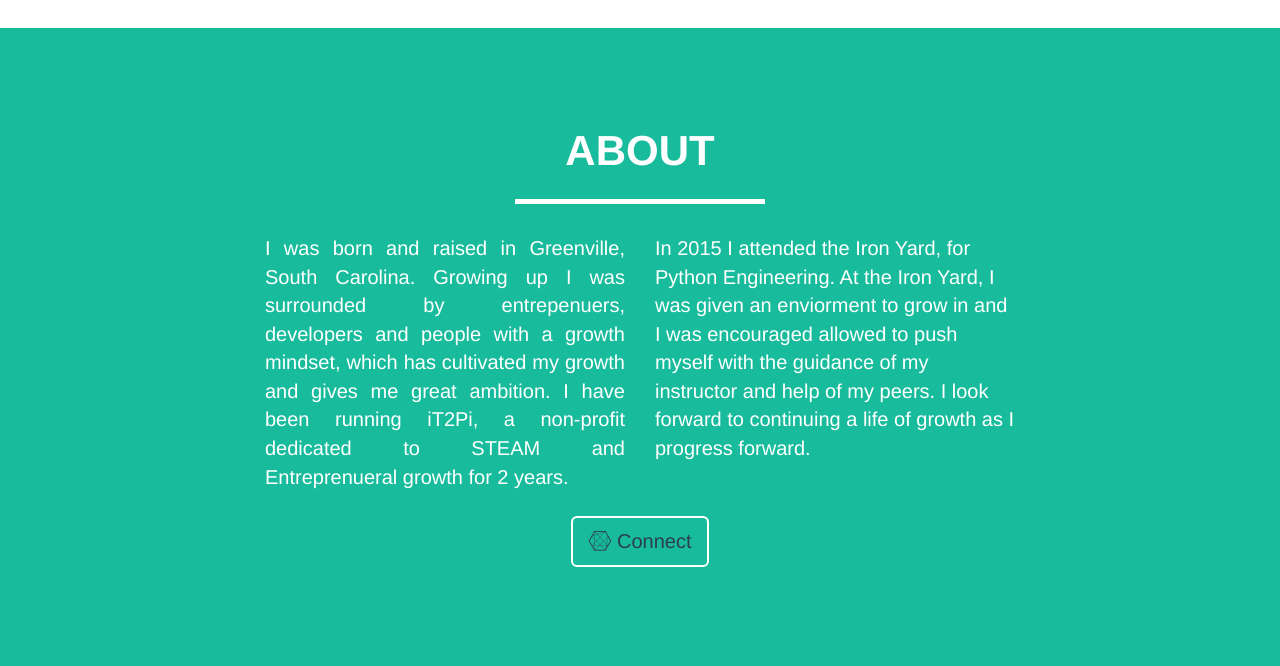
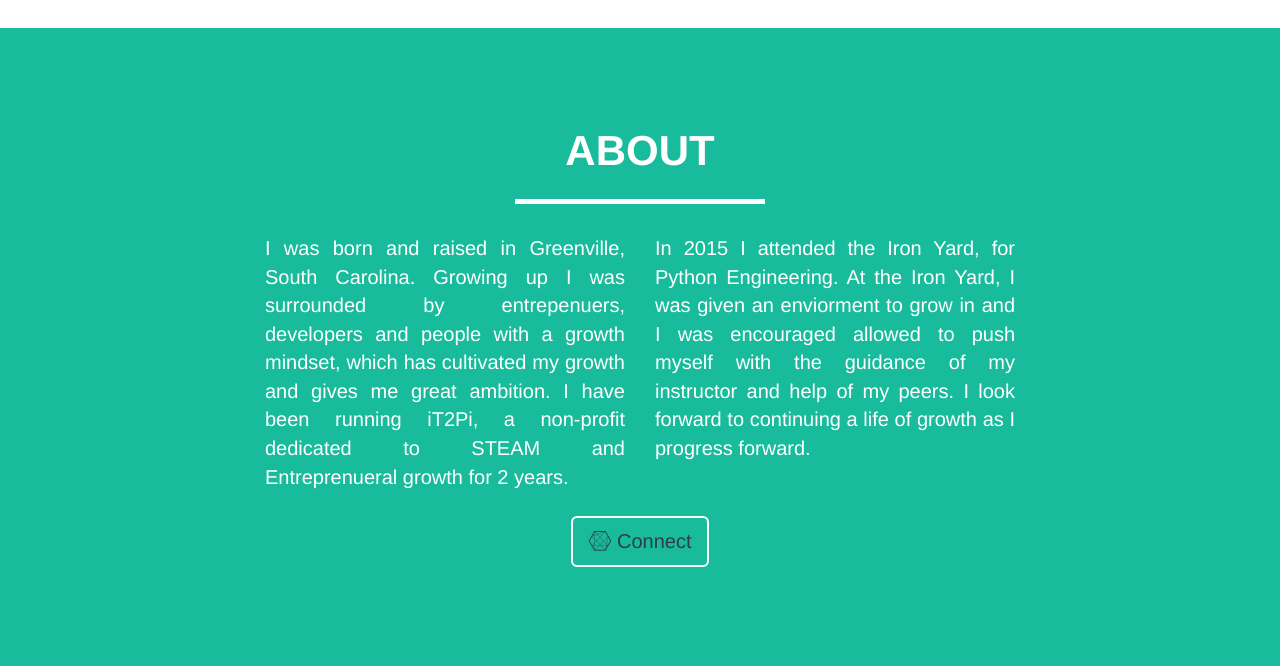
Before and after one commit to bekkblando/portfoliosite, a Django app: page /home in a window 1280 px wide. Shown: the part 1254-1920 px from the top of the page. Run offline with Django 3.2, Linux system fonts and the light colour scheme; some libraries are stand-ins or nearby versions.

Commit message:
Formatting

```diff
--- a/portfolio/portfolioapp/Templates/home.html
+++ b/portfolio/portfolioapp/Templates/home.html
@@ -68,8 +68,8 @@
                 </div>
             </div>
             <div class="row">
-                <div class="col-lg-4 col-lg-offset-2" style="text-align: justify;">
-                    <p>
+                <div class="col-lg-4 col-lg-offset-2">
+                    <p style="text-align: justify;">
                         I was born and raised in Greenville, South Carolina. Growing up I was surrounded by
                         entrepenuers, developers and people with a growth mindset, which has cultivated my growth and
                         gives me great ambition.  I have been running iT2Pi, a non-profit dedicated to STEAM and Entreprenueral growth
@@ -77,7 +77,7 @@
                     </p>
                 </div>
                 <div class="col-lg-4">
-                    <p>In 2015 I attended the Iron Yard, for Python Engineering.  At the Iron Yard, I was given an enviorment to grow in
+                    <p style="text-align: justify;">In 2015 I attended the Iron Yard, for Python Engineering.  At the Iron Yard, I was given an enviorment to grow in
                     and I was encouraged allowed to push myself with the guidance of my instructor and help of my peers.  I look forward to
                     continuing a life of growth as I progress forward.</p>
                 </div>
```
